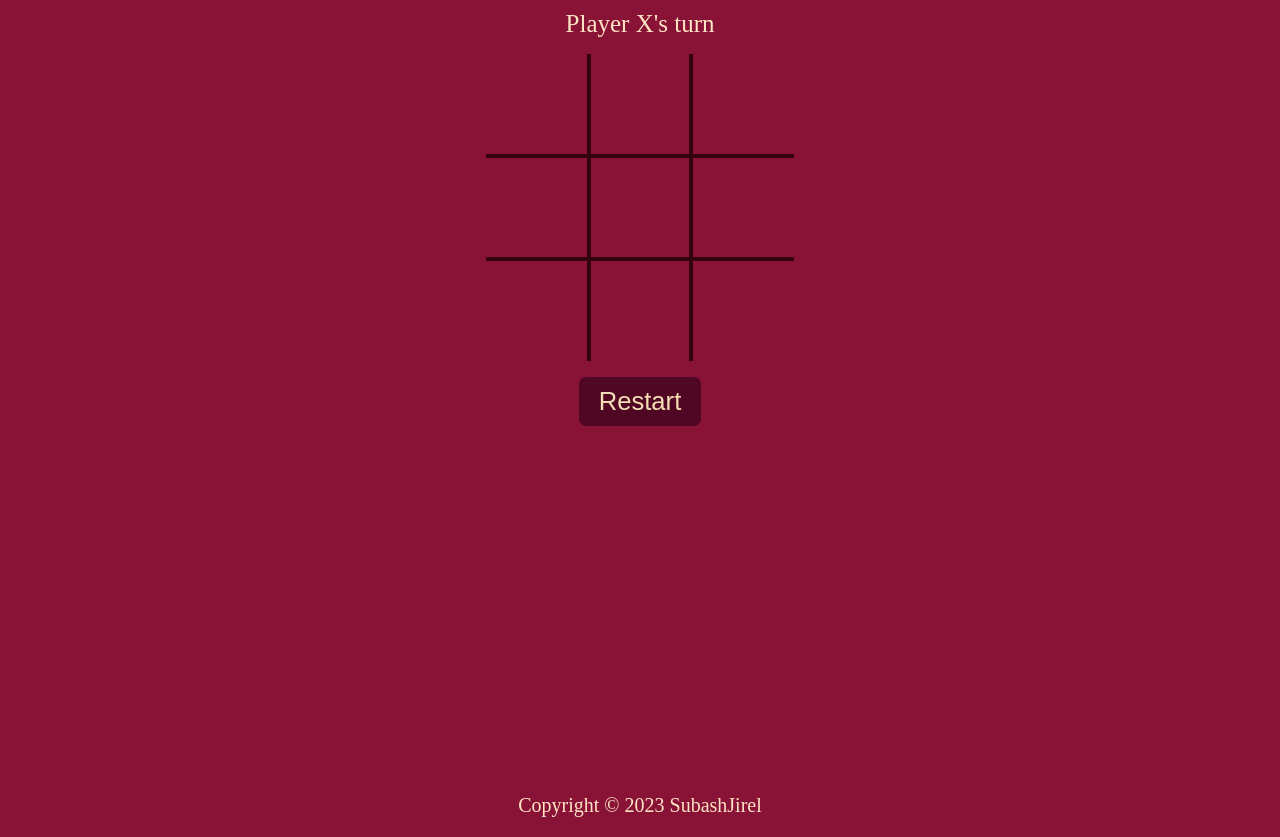
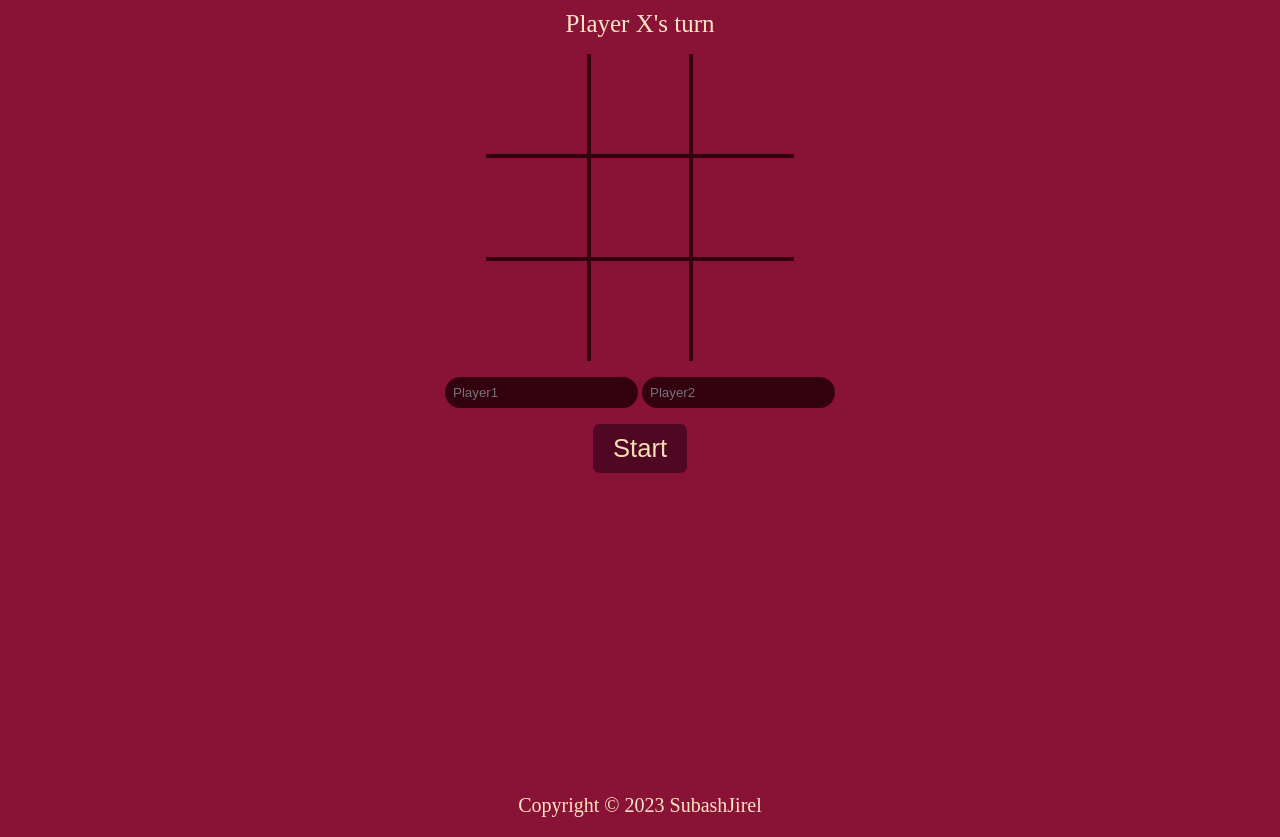
Before and after one commit to SubashJirel/Tic-Tac-Toe, a plain HTML site: page index.html in a window 1280 px wide. Shown: the part 76-913 px from the top of the page. Drawn offline with Linux system fonts and the light colour scheme; a web font is replaced by a local one.

Commit message:
created players box

```diff
--- a/index.html
+++ b/index.html
@@ -27,8 +27,13 @@
         <div class="box bb0"><span class="boxText"></span></div>
         <div class="box bb0 br0"><span class="boxText"></span></div>
       </div>
+      <div class="playerBox">
+        <input type="text" name="player1" placeholder="Player1" />
+        <input type="text" name="player2" placeholder="Player2" />
+      </div>
       <div class="buttonContainer">
-        <button class="restart-button">Restart</button>
+        <button class="start-button">Start</button>
+        <button class="restart-button hide">Restart</button>
       </div>
     </div>
 
--- a/styles.css
+++ b/styles.css
@@ -33,8 +33,8 @@ header {
   /* height: 500px; */
   margin: 0 3% 0 3%;
   display: grid;
-  grid-template-columns: repeat(3, 8vw);
-  grid-template-rows: repeat(3, 8vw);
+  grid-template-columns: repeat(3, max(100px, 8vw));
+  grid-template-rows: repeat(3, max(100px, 8vw));
   justify-content: center;
 
   background-color: #881337;
@@ -69,17 +69,32 @@ header {
 .bb0 {
   border-bottom: 0 !important;
 }
+.playerBox {
+  margin-top: 16px;
+}
 .buttonContainer {
   margin-top: 16px;
 }
-.restart-button {
+.playerBox input {
+  background-color: #33010f;
+  border: 0;
+  border-radius: 20px;
+  padding: 8px;
+  color: bisque;
+}
+.restart-button,
+.start-button {
   padding: 10px 20px;
   border: 0;
   border-radius: 7px;
   background-color: #500724;
   color: wheat;
-  font-size: 2vw;
+  font-size: max(18px, 2vw);
   cursor: pointer;
+}
+
+.start-button {
+  /* background-color: #2b3809; */
 }
 
 footer {
@@ -88,3 +103,8 @@ footer {
   font-size: 20px;
   padding-bottom: 20px;
 }
+
+/* Miscellaneous */
+.hide {
+  display: none;
+}
```
